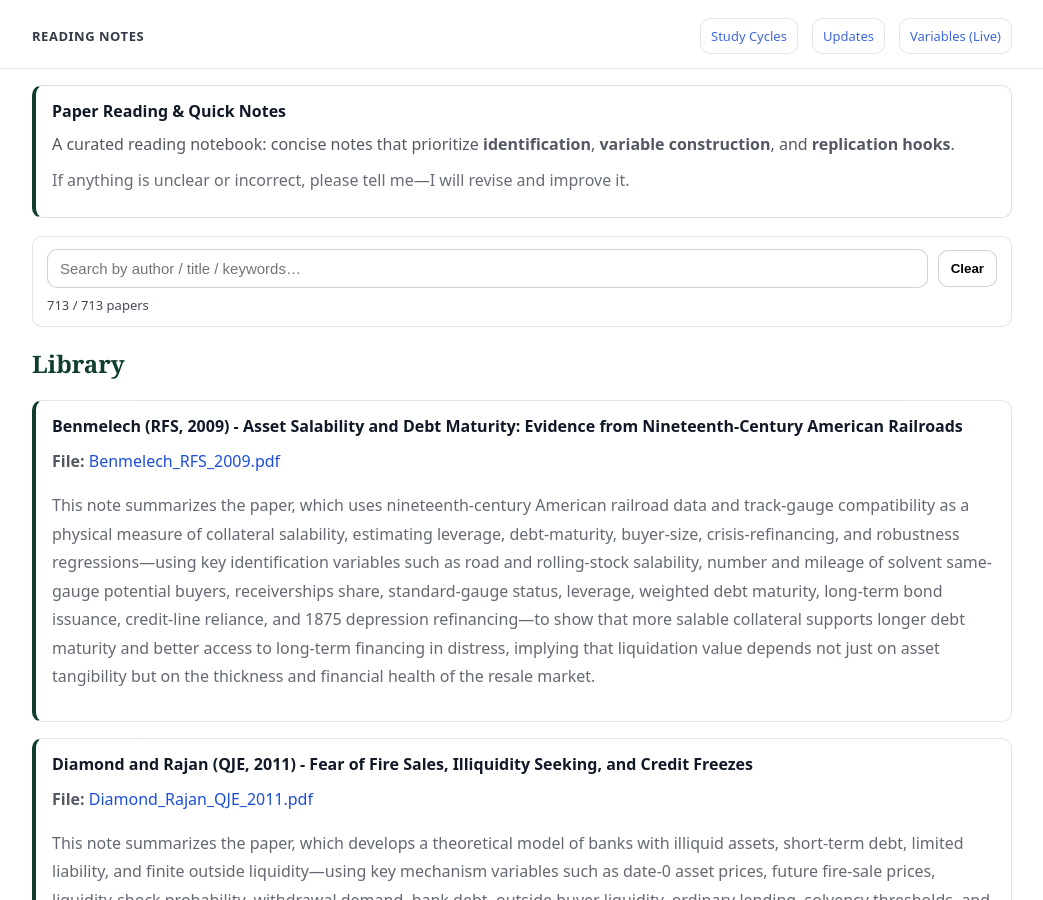
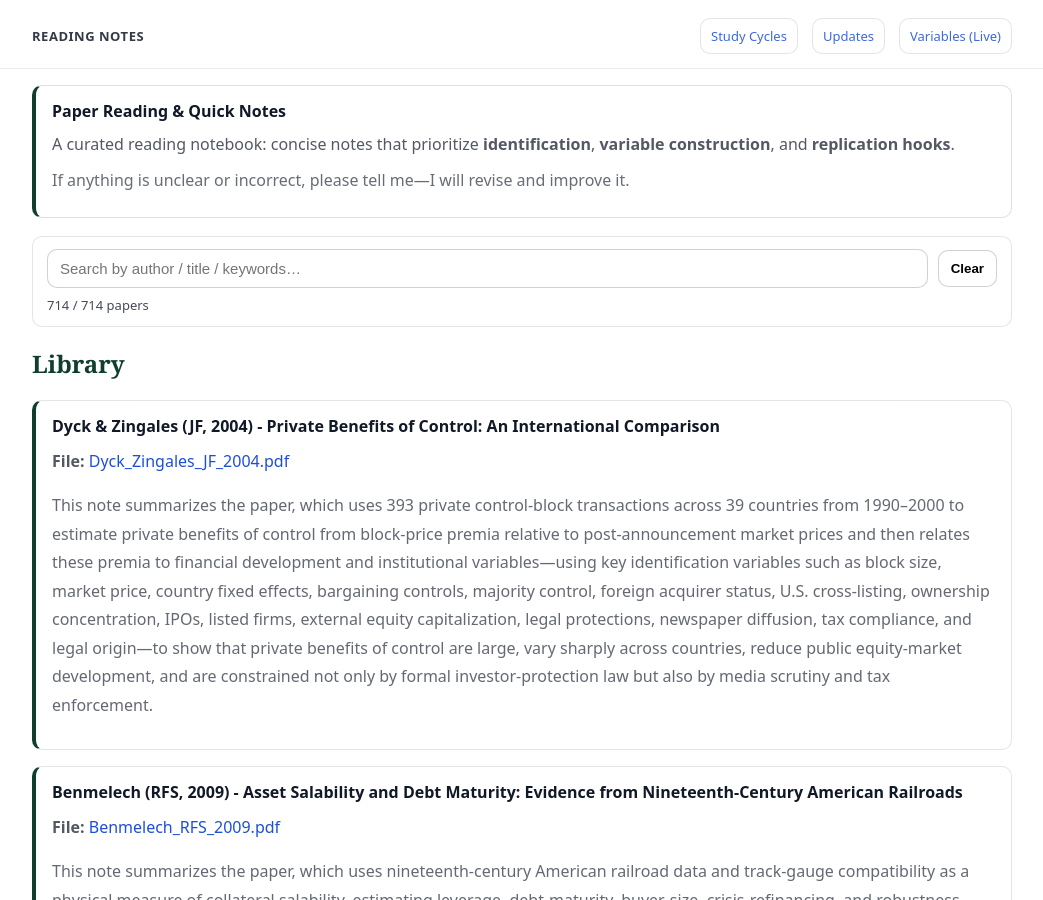
Before and after one commit to yaxinzn/study-archive, a Jekyll site: the page built from reading/index.md, in a window 1280 px wide and 900 px high. Shown: the whole window, without its empty margins (118-1161 px from the left). Built offline with Jekyll 4.4.1, drawn with Linux system fonts in a browser that asks for light colours.

Commit message:
Reading: add/update Dyck_Zingales_JF_2004.pdf

```diff
--- a/_data/reading.yml
+++ b/_data/reading.yml
@@ -1,3 +1,7 @@
+- title: "Dyck & Zingales (JF, 2004) - Private Benefits of Control: An International Comparison"
+  file: "Dyck_Zingales_JF_2004.pdf"
+  desc: "This note summarizes the paper, which uses 393 private control-block transactions across 39 countries from 1990–2000 to estimate private benefits of control from block-price premia relative to post-announcement market prices and then relates these premia to financial development and institutional variables—using key identification variables such as block size, market price, country fixed effects, bargaining controls, majority control, foreign acquirer status, U.S. cross-listing, ownership concentration, IPOs, listed firms, external equity capitalization, legal protections, newspaper diffusion, tax compliance, and legal origin—to show that private benefits of control are large, vary sharply across countries, reduce public equity-market development, and are constrained not only by formal investor-protection law but also by media scrutiny and tax enforcement."
+
 - title: "Benmelech (RFS, 2009) - Asset Salability and Debt Maturity: Evidence from Nineteenth-Century American Railroads"
   file: "Benmelech_RFS_2009.pdf"
   desc: "This note summarizes the paper, which uses nineteenth-century American railroad data and track-gauge compatibility as a physical measure of collateral salability, estimating leverage, debt-maturity, buyer-size, crisis-refinancing, and robustness regressions—using key identification variables such as road and rolling-stock salability, number and mileage of solvent same-gauge potential buyers, receiverships share, standard-gauge status, leverage, weighted debt maturity, long-term bond issuance, credit-line reliance, and 1875 depression refinancing—to show that more salable collateral supports longer debt maturity and better access to long-term financing in distress, implying that liquidation value depends not just on asset tangibility but on the thickness and financial health of the resale market."
```
Also changed, not shown: 1 other file.
